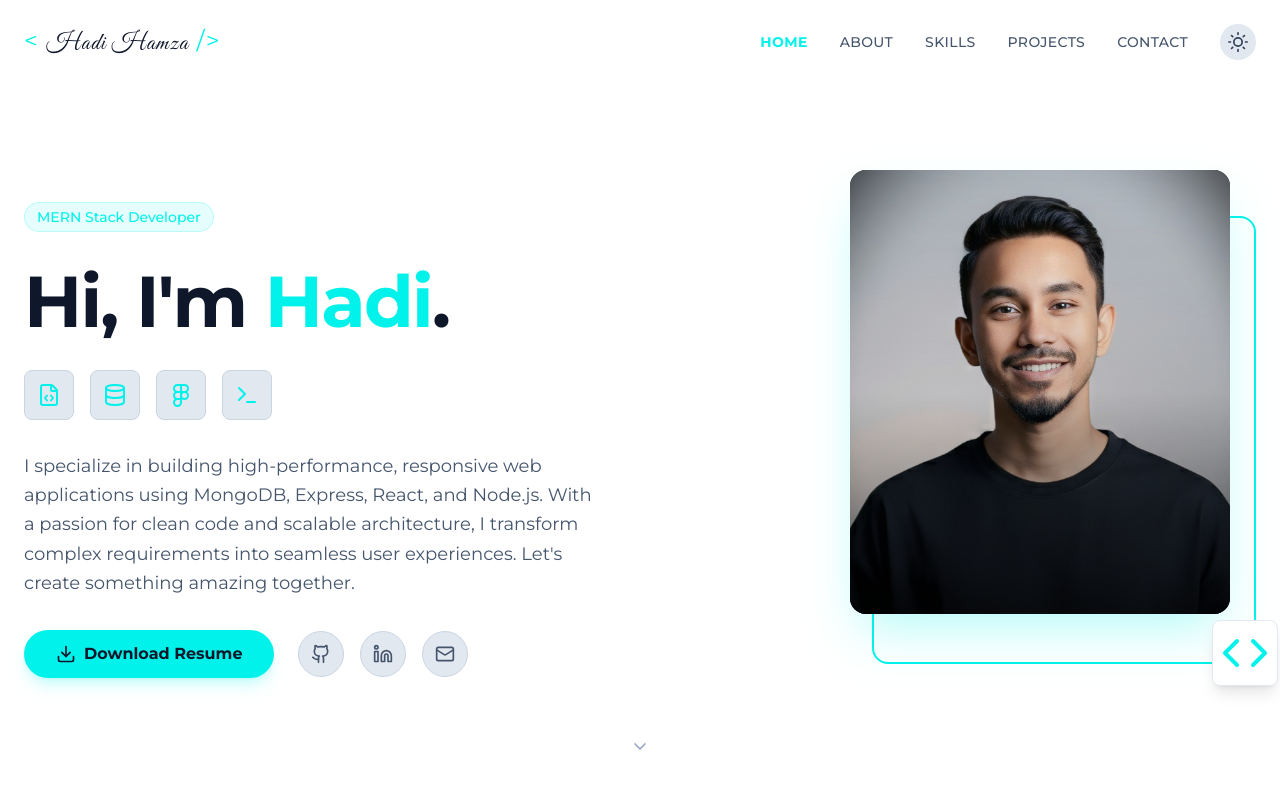
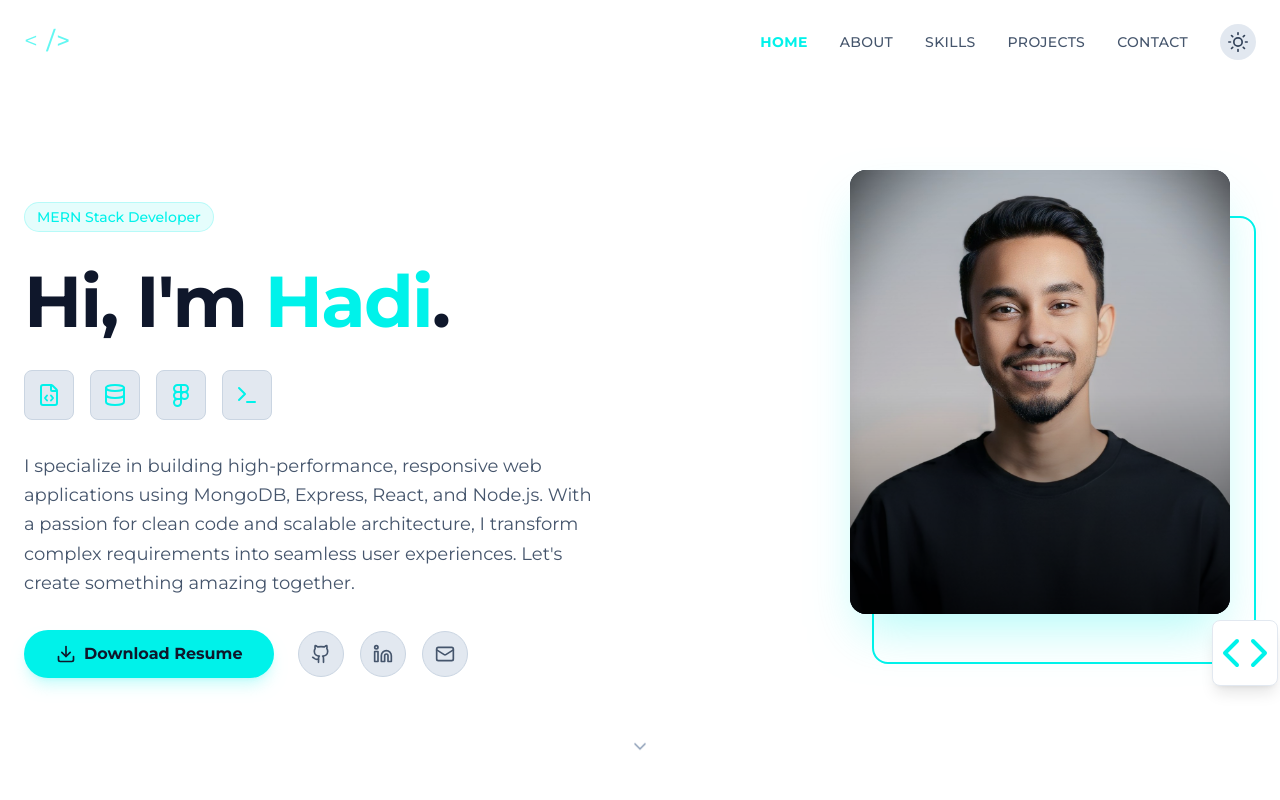
Before and after one commit to hadialhamza/portfolio, a React (Vite) app: page / in a window 1280 px wide. Shown: the top 800 px of the page. Built offline with nearby package versions, Linux system fonts and the light colour scheme.

Commit message:
add animation in the navbar logo.

```diff
--- a/package.json
+++ b/package.json
@@ -10,7 +10,9 @@
     "preview": "vite preview"
   },
   "dependencies": {
+    "@gsap/react": "^2.1.2",
     "framer-motion": "^12.23.25",
+    "gsap": "^3.13.0",
     "lucide-react": "^0.556.0",
     "react": "^19.2.0",
     "react-dom": "^19.2.0",
--- a/src/components/Navbar.jsx
+++ b/src/components/Navbar.jsx
@@ -1,6 +1,9 @@
-import { useState, useEffect } from "react";
+import { useState, useEffect, useRef } from "react";
 // eslint-disable-next-line
 import { motion, AnimatePresence } from "framer-motion";
+import gsap from "gsap";
+import { useGSAP } from "@gsap/react";
+import { TextPlugin } from "gsap/TextPlugin";
 import {
   FiSun,
   FiMoon,
@@ -17,9 +20,24 @@ import {
 } from "react-icons/fi";
 import { Link } from "react-scroll";
 
+gsap.registerPlugin(useGSAP, TextPlugin);
+
 const Navbar = ({ darkMode, setDarkMode }) => {
   const [scrolled, setScrolled] = useState(false);
   const [menuOpen, setMenuOpen] = useState(false);
+  const container = useRef();
+
+  useGSAP(
+    () => {
+      const tl = gsap.timeline({ repeat: -1, repeatDelay: 2, yoyo: true });
+      tl.to(".logo-text", {
+        duration: 2,
+        text: "Hadi Hamza",
+        ease: "none",
+      });
+    },
+    { scope: container }
+  );
 
   useEffect(() => {
     const handleScroll = () => {
@@ -40,6 +58,7 @@ const Navbar = ({ darkMode, setDarkMode }) => {
   return (
     <>
       <motion.nav
+        ref={container}
         className={`fixed z-50 transition-all duration-500 ease-in-out ${
           scrolled
             ? "top-4 left-1/2 -translate-x-1/2 w-[90%] md:w-auto rounded-full bg-white/70 dark:bg-slate-900/70 backdrop-blur-md border-2 border-white/20 shadow-lg py-2"
@@ -58,11 +77,14 @@ const Navbar = ({ darkMode, setDarkMode }) => {
             className="min-w-[200px] text-xl md:text-2xl font-normal text-primary font-body tracking-wider cursor-pointer"
             whileHover={{ scale: 1.05 }}
           >
-            &lt;{" "}
-            <span className="text-slate-900 dark:text-white font-logo font-medium">
-              Hadi Hamza
+            <span className="animate-pulse">&lt; </span>
+            <span className="text-slate-900 dark:text-white font-logo font-medium inline-block min-w-[120px]">
+              <span className="logo-text"></span>
+              <span className="animate-pulse font-body text-primary">
+                {" "}
+                /&gt;
+              </span>
             </span>{" "}
-            /&gt;
           </motion.div>
 
           {/* Desktop Menu */}
```
Also changed, not shown: 1 other file (tests, documents, lock files or other folders).
